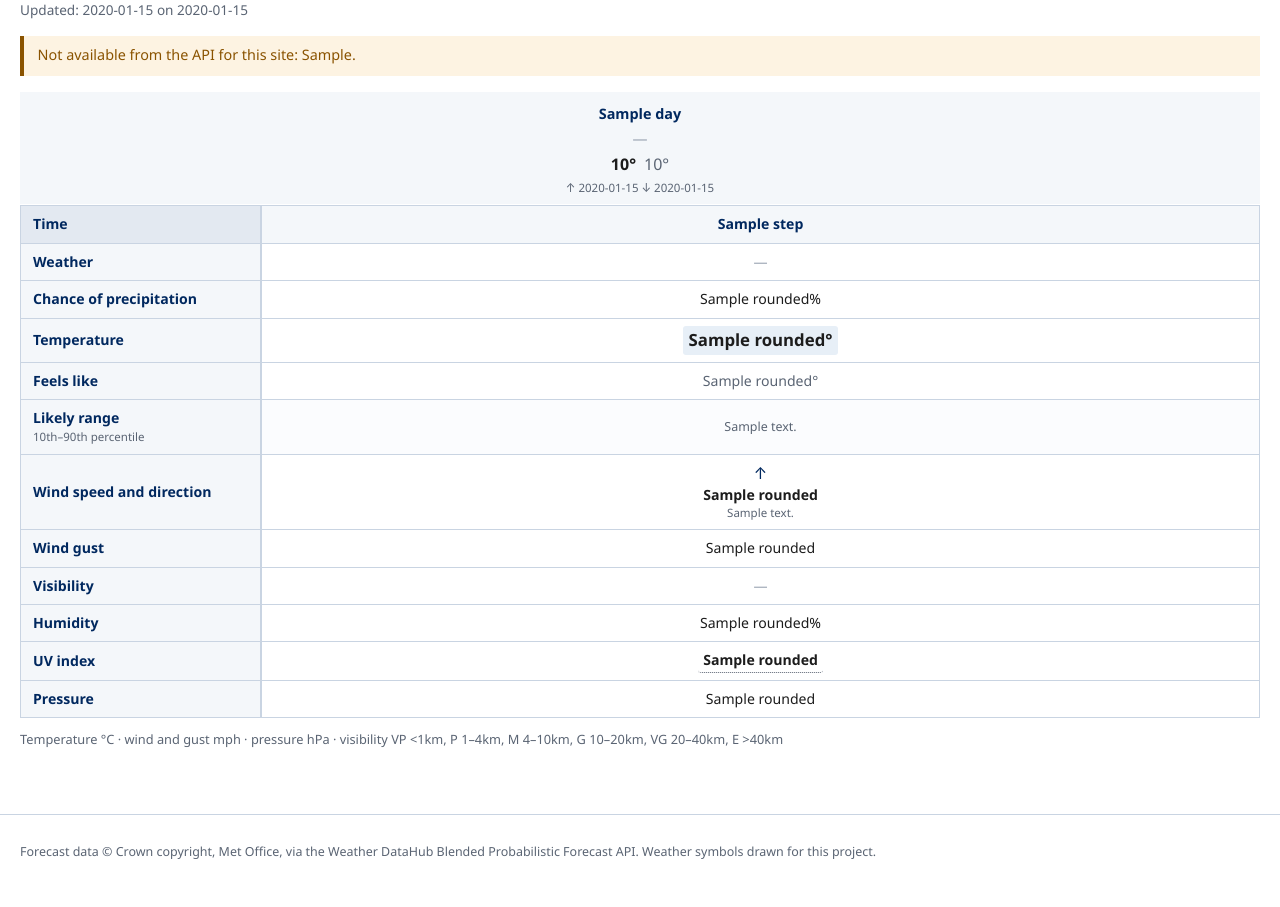
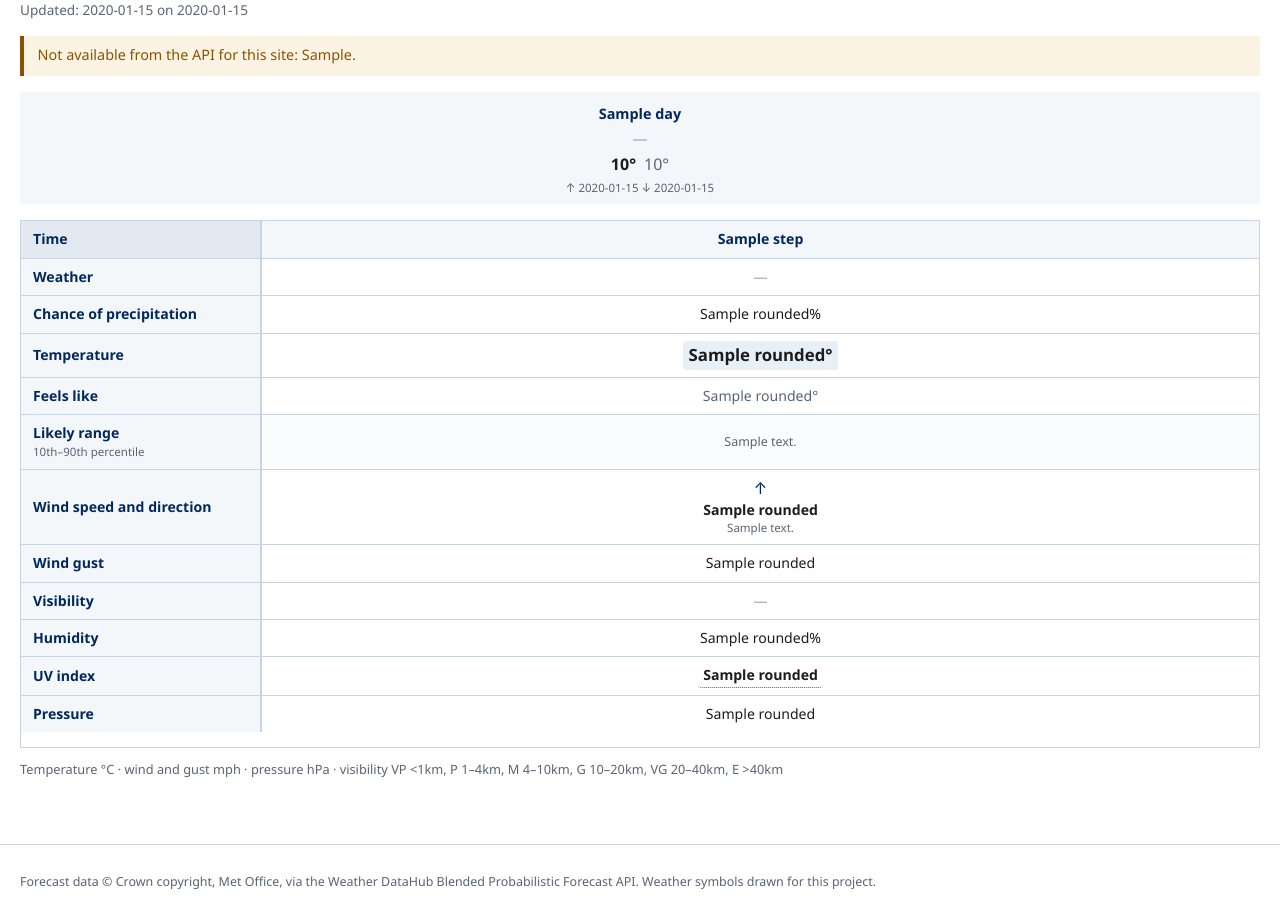
Before and after one commit to mratford/weather-bureau-light, a Flask app: template src/weather_bureau_light/templates/forecast.html in a window 1280 px wide. Shown: the part 132-1039 px from the top of the page. Before the commit the page ends 991 px from the top, so only its background shows below. Run offline with Flask 3, Linux system fonts and the light colour scheme; the template is opened without the code that fills it: most values are stand-ins (such as "Sample title", 1, 10 or a date in 2020); parts of the project's set-up code (start-up, migrations or seed data) failed here and were passed over.

Commit message:
Fix two scrolling problems in the forecast table
Picking a later day loaded the right forecast but left the day strip
scrolled back to the left, so the day you had just chosen sat off-screen
behind the tabs that did fit. A page load resets horizontal scroll and
nothing brought it back, so a short inline script now reveals the selected
tab. It sets scrollLeft directly rather than calling scrollIntoView, which
would also scroll the page vertically and push the masthead out of sight.
The script sits immediately after the strip so it runs before the table
paints, avoiding a visible jump. This is the first JavaScript in the
project; there is no CSS-only way to set a scroll position, and making the
tabs wrap instead of scroll would have changed the layout being preserved.

The horizontal scrollbar also covered the pressure figures. Overlay
scrollbars float above content instead of displacing it, so both scrolling
containers now reserve a gutter beneath their content. The day strip had
the same latent bug, its bar sitting over the sunrise and sunset times.

Co-Authored-By: Claude Opus 5 <noreply@anthropic.com>

```diff
--- a/src/weather_bureau_light/static/metoffice.css
+++ b/src/weather_bureau_light/static/metoffice.css
@@ -15,6 +15,8 @@
   --error: #a4262c;
   --error-bg: #fdeaea;
   --row-label-w: 15rem;
+  /* Clearance for a horizontal overlay scrollbar sitting over the content. */
+  --scrollbar-gutter: 15px;
 }
 
 * { box-sizing: border-box; }
@@ -92,6 +94,9 @@ body {
 .day-tabs {
   display: flex; gap: 2px; overflow-x: auto; margin-bottom: 1px;
   scrollbar-width: thin;
+  /* Same overlay-scrollbar problem as the table: without this the bar covers the
+     sunrise and sunset times on the bottom line of each tab. */
+  padding-bottom: var(--scrollbar-gutter);
 }
 
 .day-tab {
@@ -116,7 +121,14 @@ body {
 
 /* ---- forecast table ---- */
 
-.table-scroll { overflow-x: auto; border: 1px solid var(--rule); }
+.table-scroll {
+  overflow-x: auto;
+  border: 1px solid var(--rule);
+  /* Overlay scrollbars float above the content rather than displacing it, so without
+     a gutter the horizontal bar sits on top of the last row and hides the pressure
+     figures. The padding gives it somewhere harmless to land. */
+  padding-bottom: var(--scrollbar-gutter);
+}
 
 .forecast-table { border-collapse: collapse; width: 100%; font-size: 0.88rem; }
 
--- a/src/weather_bureau_light/templates/forecast.html
+++ b/src/weather_bureau_light/templates/forecast.html
@@ -47,6 +47,22 @@
   </a>
   {% endfor %}
 </nav>
+
+<script>
+  // Picking a day is a full page load, so the strip's horizontal scroll resets to the
+  // left and the day you just chose can end up off-screen. Bring it back into view.
+  // scrollLeft is set directly rather than using scrollIntoView, which would also
+  // scroll the page vertically and push the masthead out of sight.
+  (function () {
+    var selected = document.querySelector('.day-tab.is-selected');
+    if (!selected) return;
+    var strip = selected.parentElement;
+    if (strip.scrollWidth <= strip.clientWidth) return;  // They all fit; nothing to do.
+    var stripBox = strip.getBoundingClientRect();
+    var tabBox = selected.getBoundingClientRect();
+    strip.scrollLeft += (tabBox.left - stripBox.left) - (stripBox.width - tabBox.width) / 2;
+  })();
+</script>
 
 <div class="table-scroll">
 <table class="forecast-table">
```
Also changed, not shown: tests/test_app.py (+18 -0 lines).
